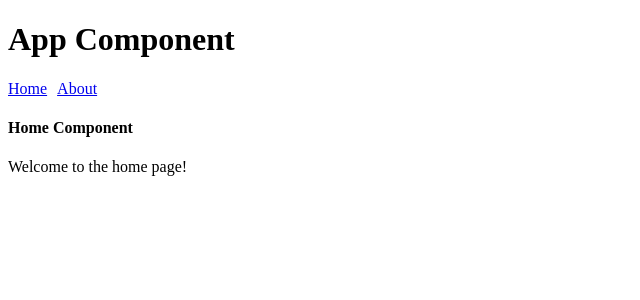
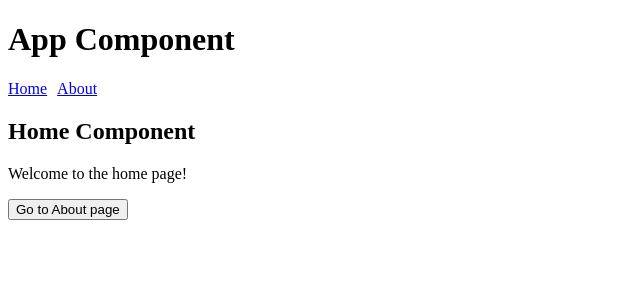
Before and after one commit to Nemoni/vueproj, a Vue app: page /#/ in a window 1280 px wide. Shown: the top 300 px of the page, without its empty margins (0-640 px from the left). Built offline with nearby package versions, Linux system fonts and the light colour scheme.

Commit message:
vure-router路由导航和路由传参，在路径中传递参数，接收方接收参数

```diff
--- a/src/App.vue
+++ b/src/App.vue
@@ -4,7 +4,7 @@
   <div>
     <h1>App Component</h1>
     <router-link class='router-link' to="/">Home</router-link>
-    <router-link class='router-link' to="/about">About</router-link>
+    <router-link class='router-link' to="/about/2">About</router-link>
     <router-view></router-view>
   </div>
 </template>
--- a/src/components/AboutPage.vue
+++ b/src/components/AboutPage.vue
@@ -2,8 +2,9 @@
 
 <template>
   <div>
-    <h4>About Component</h4>
+    <h2>About Component</h2>
     <p>{{ message }}</p>
+    <p>ID: {{ $route.params.id }}</p>
   </div>
 </template>
 
--- a/src/components/HomePage.vue
+++ b/src/components/HomePage.vue
@@ -2,8 +2,9 @@
 
 <template>
   <div>
-      <h4>Home Component</h4>
+    <h2>Home Component</h2>
     <p>{{ message }}</p>
+    <button @click="goToAbout">Go to About page</button>
   </div>
 </template>
 
@@ -14,6 +15,11 @@
     return {
       message: 'Welcome to the home page!'
     }
+  },
+  methods: {
+    goToAbout() {
+      this.$router.push({ name: 'About', params: { id: 1 } })
+    }
   }
 }
 </script>
--- a/src/router/index.js
+++ b/src/router/index.js
@@ -10,7 +10,7 @@ const routes = [
     component: Home
   },
   {
-    path: '/about',
+    path: '/about/:id',
     name: 'About',
     component: () => import(/* webpackChunkName: "about" */ '../components/AboutPage.vue')  // 动态导入模块的方式，只有在需要时才会加载指定的模块。
   }
```
Lines whose indentation alone changed are shown as unchanged.
